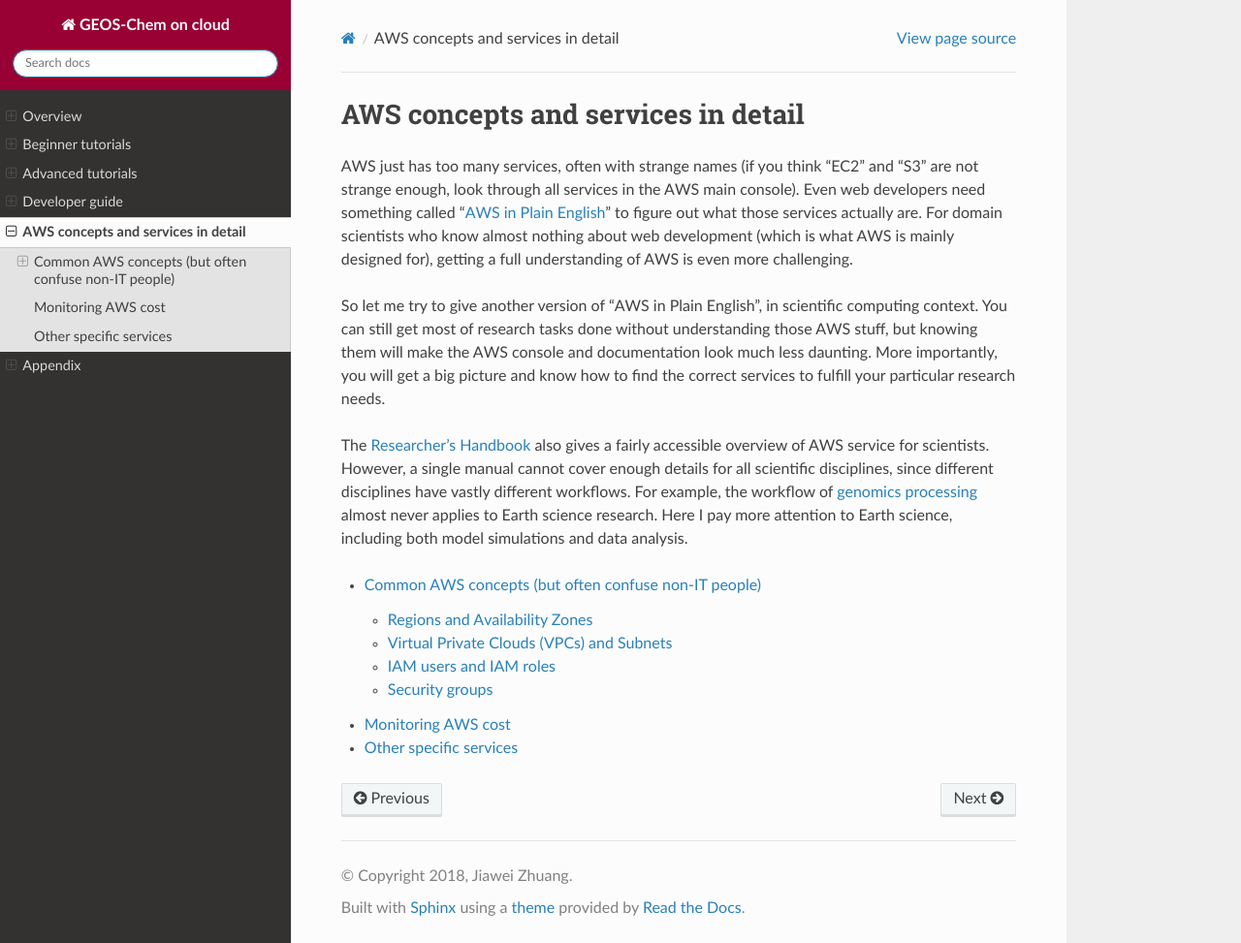
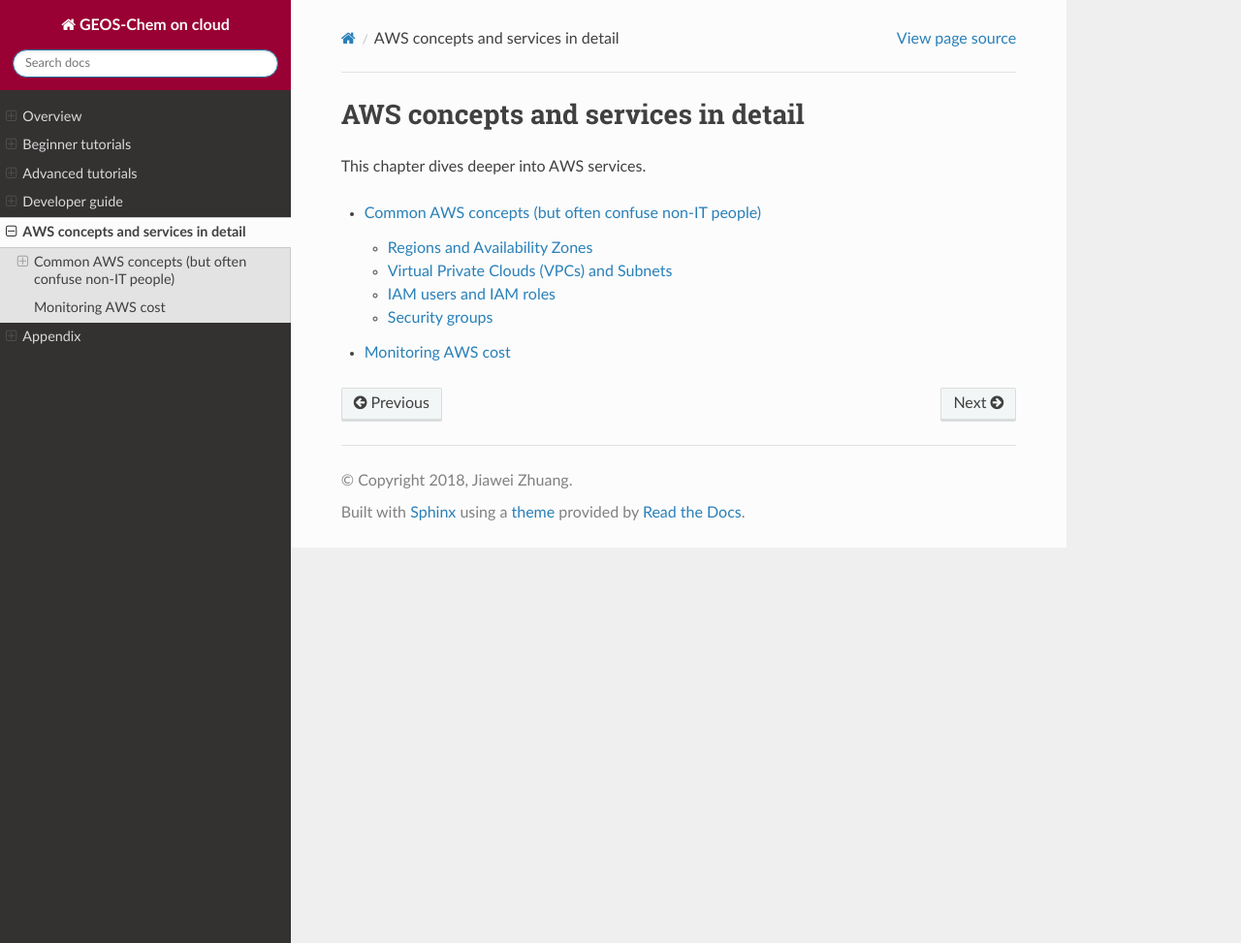
Before and after one commit to geoschem/geos-chem-cloud, a Sphinx documentation site: the page built from doc/source/chapter05_aws-in-detail/index.rst, in a window 1280 px wide and 973 px high. Shown: the whole window at 97% size. Built offline with Sphinx 7.4.7 and the Read the Docs theme 2.0.0, drawn with Linux system fonts in a browser that asks for light colours.

Commit message:
Simplify AWS chapter structure

```diff
--- a/doc/source/chapter05_aws-in-detail/common-concepts.rst
+++ b/doc/source/chapter05_aws-in-detail/common-concepts.rst
@@ -1,5 +1,9 @@
 Common AWS concepts (but often confuse non-IT people)
 =====================================================
+
+While this entire documentation is about using AWS for **scientific computing**, one should always keep in mind that AWS is mainly designed for **IT/web applications**. Although I've been trying to avoid any IT concepts throughout the tutorials, all kinds of IT jargons will pop up here and there, when you are navigating through the AWS console or looking at their documentations.
+
+Here I try to give a gentle introduction to the most basic IT stuff, to make you feel more comfortable with AWS jargons.
 
 .. _az-detail-label:
 
--- a/doc/source/chapter05_aws-in-detail/index.rst
+++ b/doc/source/chapter05_aws-in-detail/index.rst
@@ -1,15 +1,10 @@
 AWS concepts and services in detail
 ===================================
 
-AWS just has too many services, often with strange names (if you think "EC2" and "S3" are not strange enough, look through all services in the AWS main console). Even web developers need something called "`AWS in Plain English <https://www.expeditedssl.com/aws-in-plain-english>`_" to figure out what those services actually are. For domain scientists who know almost nothing about web development (which is what AWS is mainly designed for), getting a full understanding of AWS is even more challenging.
-
-So let me try to give another version of "AWS in Plain English", in scientific computing context. You can still get most of research tasks done without understanding those AWS stuff, but knowing them will make the AWS console and documentation look much less daunting. More importantly, you will get a big picture and know how to find the correct services to fulfill your particular research needs.
-
-The :ref:`Researcher’s Handbook <researcher-handbook-label>` also gives a fairly accessible overview of AWS service for scientists. However, a single manual cannot cover enough details for all scientific disciplines, since different disciplines have vastly different workflows. For example, the workflow of `genomics processing <https://aws.amazon.com/health/genomics/>`_ almost never applies to Earth science research. Here I pay more attention to Earth science, including both model simulations and data analysis.
+This chapter dives deeper into AWS services.
 
 .. toctree::
    :maxdepth: 2
 
    common-concepts
    monitor-cost
-   specific-services
--- a/doc/source/chapter05_aws-in-detail/specific-services.rst
+++ /dev/null
@@ -1,2 +0,0 @@
-Other specific services
-=======================
```
